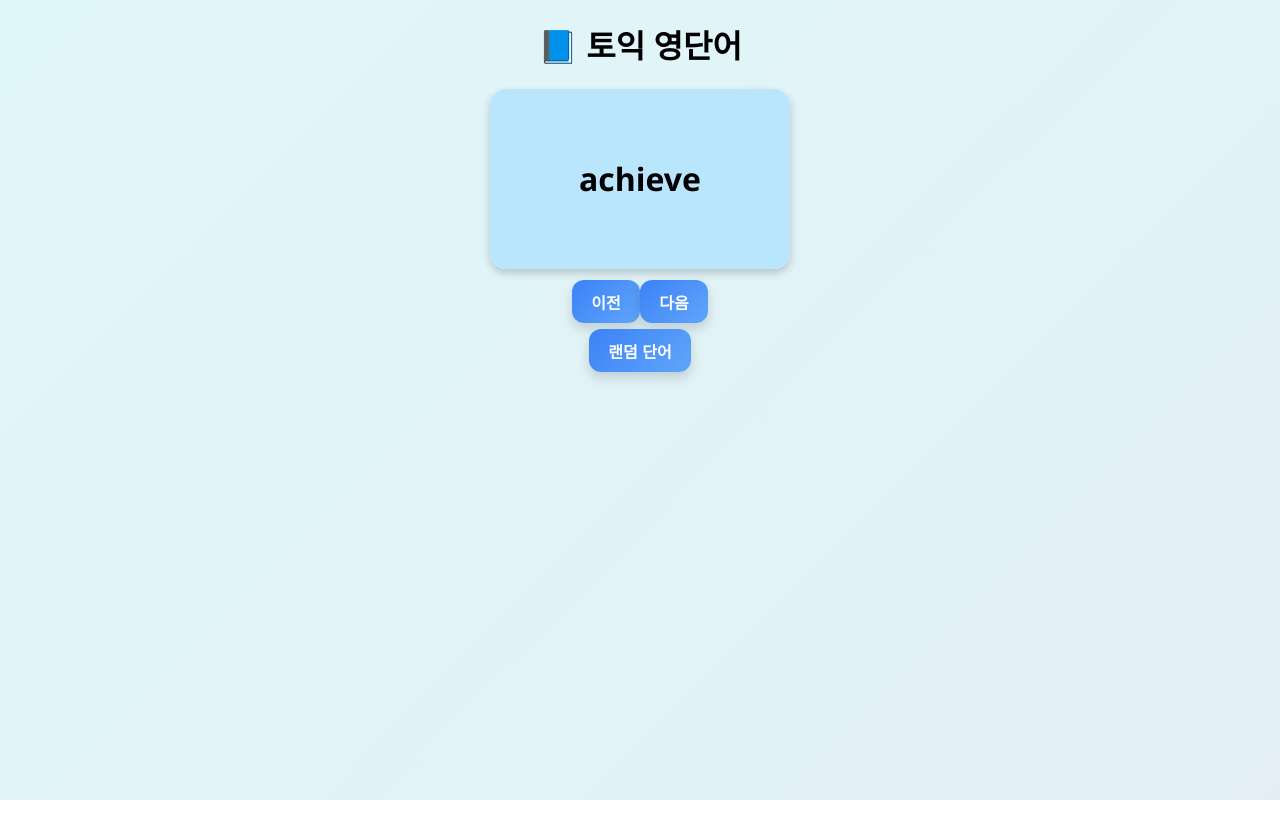
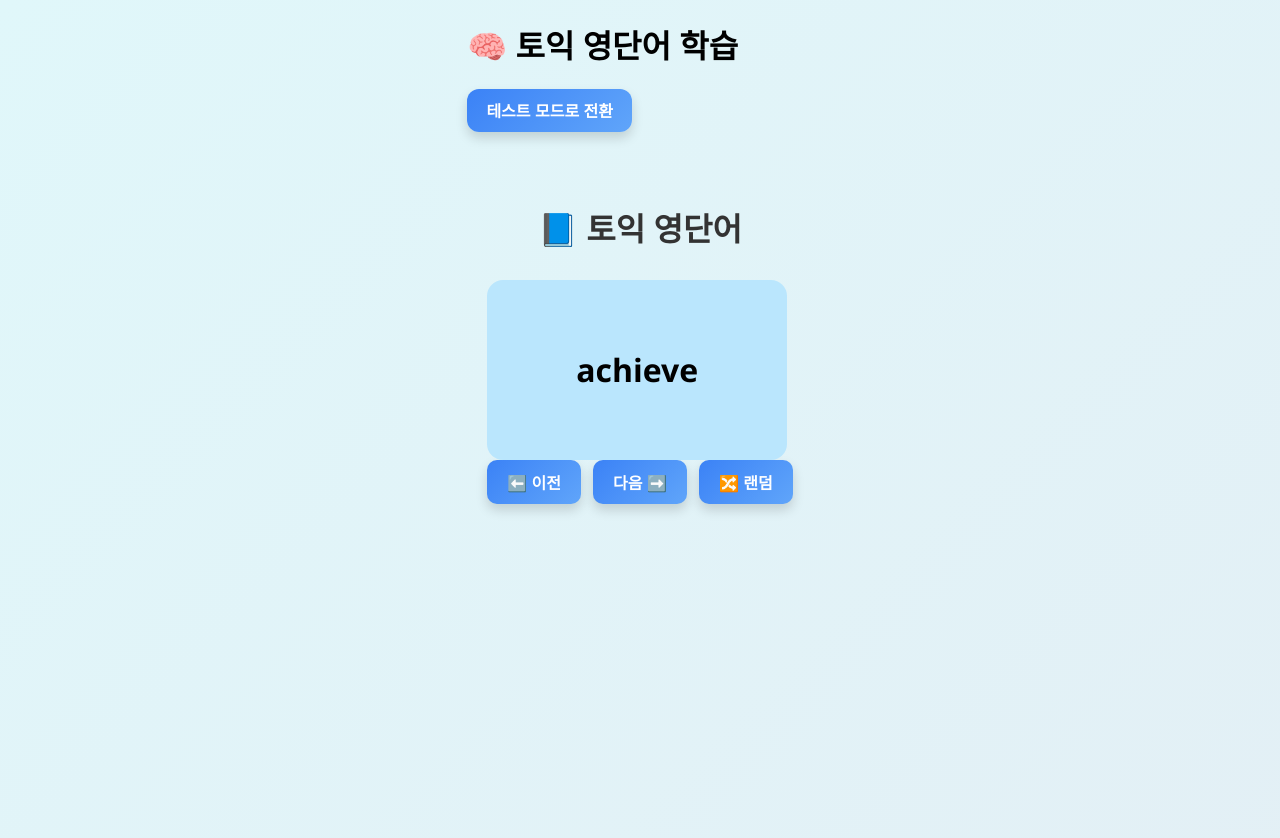
Before and after one commit to youngmumi/TOEIC-Word-Web, a React (Create React App) app: page / in a window 1280 px wide. Shown: the top 838 px of the page. Before the commit the page ends 800 px from the top, so only its background shows below. Built offline with nearby package versions, Linux system fonts and the light colour scheme.

Commit message:
테스트 추가

```diff
--- a/src/App.jsx
+++ b/src/App.jsx
@@ -1,43 +1,25 @@
-import React, { useState } from 'react'
-import Flashcard from './components/Flashcard'
-import wordList from './data/wordList'
+import React, { useState } from "react";
+import FlashCardMode from "./FlashCardMode";
+import TestMode from "./TestMode";
 
-function App() {
-  const [index, setIndex] = useState(0)
-
-  const getRandomIndex = () => {
-    let newIndex
-    do {
-      newIndex = Math.floor(Math.random() * wordList.length)
-    } while (newIndex === index)
-    return newIndex
-  }
-
-  const nextCard = () => {
-    setIndex((prev) => (prev + 1) % wordList.length)
-  }
-
-  const prevCard = () => {
-    setIndex((prev) => (prev - 1 + wordList.length) % wordList.length)
-  }
-
-  const randomCard = () => {
-    setIndex(getRandomIndex())
-  }
+const App = () => {
+  const [mode, setMode] = useState("flash"); // "flash" or "test"
 
   return (
-    <div className="app-container" align="center">
-      <h1>📘 토익 영단어</h1>
-      <Flashcard word={wordList[index]} />
-      <div className="button-group" style={{ marginTop: '3mm' }}>
-        <button onClick={prevCard}>이전</button>
-        <button onClick={nextCard}>다음</button>
+    <div className="p-4">
+      <div className="flex justify-between items-center mb-4">
+        <h1 className="text-2xl font-bold">🧠 토익 영단어 학습</h1>
+        <button
+          onClick={() => setMode(mode === "flash" ? "test" : "flash")}
+          className="bg-blue-500 text-white px-4 py-2 rounded"
+        >
+          {mode === "flash" ? "테스트 모드로 전환" : "플래시카드 모드로 전환"}
+        </button>
       </div>
-      <div className="button-group" style={{ marginTop: '1.5mm' }}>
-        <button onClick={randomCard}>랜덤 단어</button>
-      </div>
+
+      {mode === "flash" ? <FlashCardMode /> : <TestMode />}
     </div>
-  )
-}
+  );
+};
 
-export default App
+export default App;
--- /dev/null
+++ b/src/FlashCardMode.css
@@ -0,0 +1,76 @@
+.container {
+    text-align: center;
+    padding: 50px 20px;
+    min-height: 100vh;
+  }
+
+  .title {
+    font-size: 2rem;
+    margin-bottom: 30px;
+    color: #333;
+  }
+
+  .flashcard {
+    width: 300px;
+    height: 180px;
+    border-radius: 16px;
+    display: flex;
+    align-items: center;
+    justify-content: center;
+    font-size: 2rem;
+    font-weight: bold;
+  }
+
+  .flashcard-inner {
+    width: 100%;
+    height: 100%;
+    transition: transform 0.6s;
+    transform-style: preserve-3d;
+    position: relative;
+  }
+
+  .flashcard.flipped .flashcard-inner {
+    transform: rotateY(180deg);
+  }
+
+  .flashcard-front,
+  .flashcard-back {
+    position: absolute;
+    width: 100%;
+    height: 100%;
+    backface-visibility: hidden;
+    display: flex;
+    align-items: center;
+    justify-content: center;
+    border-radius: 16px;
+  }
+
+  .flashcard-front {
+    background-color: #bae6fd;
+  }
+
+  .flashcard-back {
+    transform: rotateY(180deg);
+    background-color: #fef08a;
+  }
+
+  .button-group {
+    display: flex;
+    justify-content: center;
+    gap: 12px;
+  }
+
+  .button-group button {
+    padding: 10px 20px;
+    font-size: 1rem;
+    border: none;
+    background-color: #87ceeb;
+    color: white;
+    border-radius: 10px;
+    cursor: pointer;
+    transition: background-color 0.2s;
+  }
+
+  .button-group button:hover {
+    background-color: #5faad6;
+  }
--- /dev/null
+++ b/src/FlashCardMode.jsx
@@ -0,0 +1,58 @@
+import React, { useState } from "react";
+import wordList from "./wordList";
+import "./FlashCardMode.css"; // 별도 CSS 파일에서 스타일 불러옴
+
+const FlashCardMode = () => {
+  const [index, setIndex] = useState(0);
+
+  const getRandomIndex = () => {
+    let newIndex;
+    do {
+      newIndex = Math.floor(Math.random() * wordList.length);
+    } while (newIndex === index);
+    return newIndex;
+  };
+
+  const nextCard = () => {
+    setIndex((prev) => (prev + 1) % wordList.length);
+  };
+
+  const prevCard = () => {
+    setIndex((prev) => (prev - 1 + wordList.length) % wordList.length);
+  };
+
+  const randomCard = () => {
+    setIndex(getRandomIndex());
+  };
+
+  return (
+    <div className="container">
+      <h1 className="title">📘 토익 영단어</h1>
+      <Flashcard word={wordList[index]} />
+      <div className="button-group">
+        <button onClick={prevCard}>⬅️ 이전</button>
+        <button onClick={nextCard}>다음 ➡️</button>
+        <button onClick={randomCard}>🔀 랜덤</button>
+      </div>
+    </div>
+  );
+};
+
+const Flashcard = ({ word }) => {
+  const [flipped, setFlipped] = useState(false);
+
+  const toggleFlip = () => {
+    setFlipped(!flipped);
+  };
+
+  return (
+    <div className={`flashcard ${flipped ? "flipped" : ""}`} onClick={toggleFlip}>
+      <div className="flashcard-inner">
+        <div className="flashcard-front">{word.english}</div>
+        <div className="flashcard-back">{word.korean}</div>
+      </div>
+    </div>
+  );
+};
+
+export default FlashCardMode;
--- /dev/null
+++ b/src/TestMode.jsx
@@ -0,0 +1,74 @@
+import React, { useState } from "react";
+import wordList from "./wordList";
+
+const shuffle = (arr) => [...arr].sort(() => Math.random() - 0.5);
+
+const TestMode = () => {
+  const [index, setIndex] = useState(0);
+  const [selected, setSelected] = useState(null);
+  const [showAnswer, setShowAnswer] = useState(false);
+  const [score, setScore] = useState(0);
+
+  const currentWord = wordList[index];
+  const choices = shuffle([
+    currentWord.korean,
+    ...shuffle(wordList)
+      .filter((w) => w.korean !== currentWord.korean)
+      .slice(0, 3)
+      .map((w) => w.korean),
+  ]);
+
+  const handleSelect = (choice) => {
+    setSelected(choice);
+    setShowAnswer(true);
+    if (choice === currentWord.korean) setScore(score + 1);
+  };
+
+  const nextQuestion = () => {
+    setSelected(null);
+    setShowAnswer(false);
+    setIndex((prev) => (prev + 1) % wordList.length);
+  };
+
+  return (
+    <div className="max-w-md mx-auto text-center">
+      <p className="text-lg font-semibold mb-4">
+        {index + 1}. {currentWord.english}
+      </p>
+      <div className="space-y-2">
+        {choices.map((choice) => (
+          <button
+            key={choice}
+            onClick={() => handleSelect(choice)}
+            className={`w-full p-2 rounded border ${
+              showAnswer
+                ? choice === currentWord.korean
+                  ? "bg-green-200"
+                  : choice === selected
+                  ? "bg-red-200"
+                  : "bg-white"
+                : "bg-blue-50 hover:bg-blue-100"
+            }`}
+            disabled={showAnswer}
+          >
+            {choice}
+          </button>
+        ))}
+      </div>
+      {showAnswer && (
+        <div className="mt-4">
+          <p>정답: <strong>{currentWord.korean}</strong></p>
+          <button
+            onClick={nextQuestion}
+            className="mt-2 bg-black text-white px-4 py-1 rounded"
+          >
+            다음
+          </button>
+        </div>
+      )}
+      <p className="mt-4">점수: {score}</p>
+    </div>
+  );
+};
+
+export default TestMode;
```
Also changed, not shown: src/wordList.js (renamed from src/data/wordList.js).
